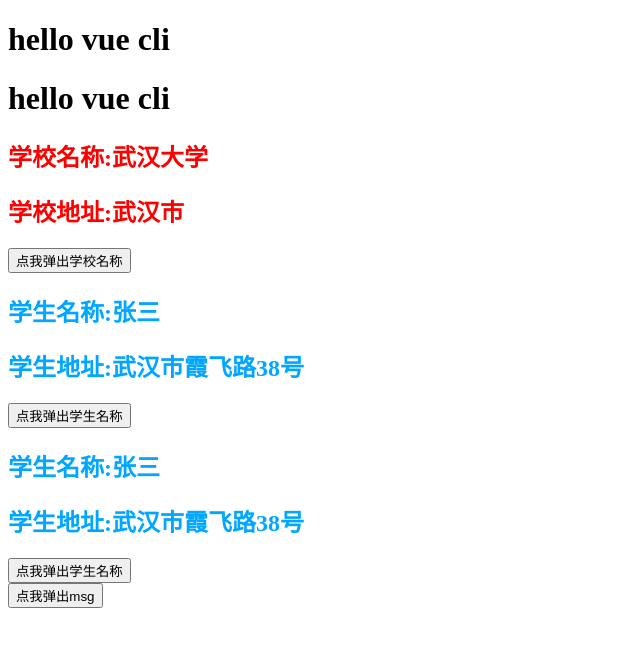
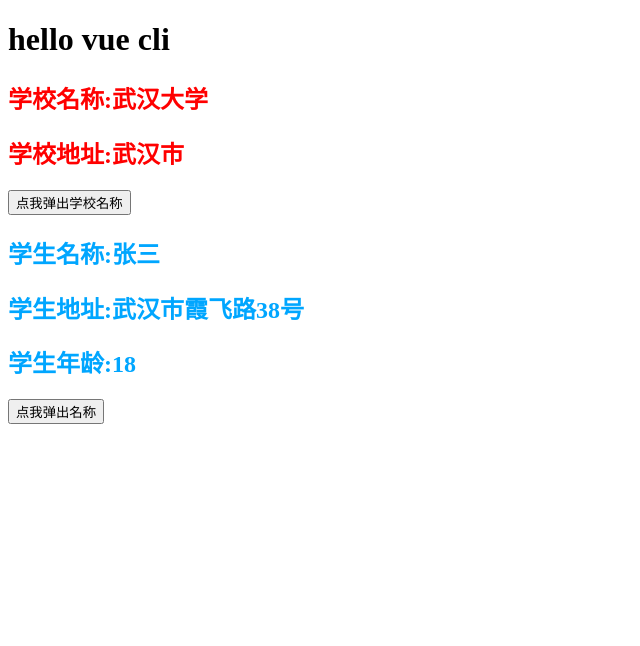
Before and after one commit to 729727747/demo_vue_cli_test, a Vue app: page / in a window 1280 px wide. Shown: the top 646 px of the page, without its empty margins (0-640 px from the left). Built offline with nearby package versions, Linux system fonts and the light colour scheme.

Commit message:
props  喝 mixin 提交

```diff
--- a/src/App.vue
+++ b/src/App.vue
@@ -1,11 +1,9 @@
 <template>
   <div >
     <h1 v-text="msg" ref="title"></h1>
-    <h1 v-text="msg" ref="title2"></h1>
     <SchoolTest />
-    <StudentTest />
-    <StudentTest />
-    <button @click="changeMsg">点我弹出msg</button>
+    <StudentTest studentName="张三" studentAddress="武汉市霞飞路38号" :studentAge="18" />
+    <!-- <button @click="changeMsg">点我弹出msg</button> -->
   </div>
 </template>
 
@@ -22,14 +20,14 @@
   },
   components: {
     StudentTest,
-    SchoolTest,
+    SchoolTest
   },
-  methods:{
-    changeMsg(){
-      console.log(this.$refs.title.innerText)
-      console.log(this.$refs.title2.innerText)
-    }
-  }
+  // methods:{
+  //   changeMsg(){
+  //     console.log(this.$refs.title.innerText)
+  //     console.log(this.$refs.title2.innerText)
+  //   }
+  // }
 }
 </script>
 
--- a/src/components/StudentTest.vue
+++ b/src/components/StudentTest.vue
@@ -2,24 +2,43 @@
    <div class="student">
     <h2>学生名称:{{studentName}}</h2>
     <h2>学生地址:{{studentAddress}}</h2>
-    <button @click="changeStudentName">点我弹出学生名称</button>
+    <h2>学生年龄:{{age}}</h2>
+    <!-- <button @click="updateAge">尝试修改学生年龄</button> -->
+    <button @click="showName">点我弹出名称</button>
    </div>
 </template>
 
 <script>
+    import { hunhe } from '../mixin.js'
+
     export default {
         name:'StudentTest',
         data(){
             return{
-                studentName:'张三',
-                studentAddress:'武汉市霞飞路38号'
+                // studentName:'张三',
+                // studentAddress:'武汉市霞飞路38号'
+                age:this.studentAge
             }
         },
         methods:{
-            changeStudentName(){
-                alert(this.studentName)
+            updateAge(){
+                this.age ++;
             }
-        }
+        },
+        props:{
+            studentName:{
+                type:String
+            },
+            studentAddress:{
+                type:String
+            },
+            studentAge:{
+                type:Number
+            }
+        },
+        // props:['studentName','studentAddress','studentAge']
+        mixins:[hunhe]
+
     }
 </script>
 
--- /dev/null
+++ b/src/mixin.js
@@ -0,0 +1,7 @@
+export const hunhe = {
+    methods:{
+        showName(){
+            alert(this.studentName)
+        }
+    }
+}
```
